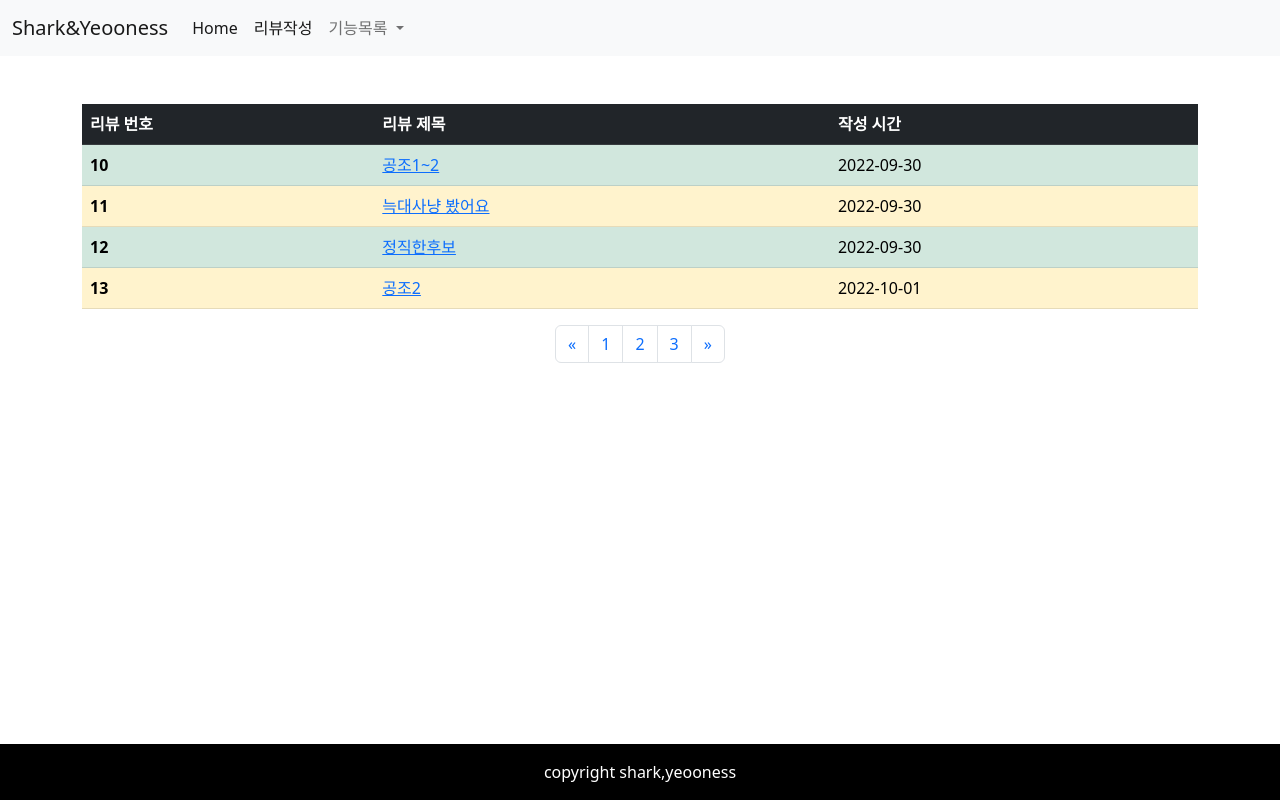
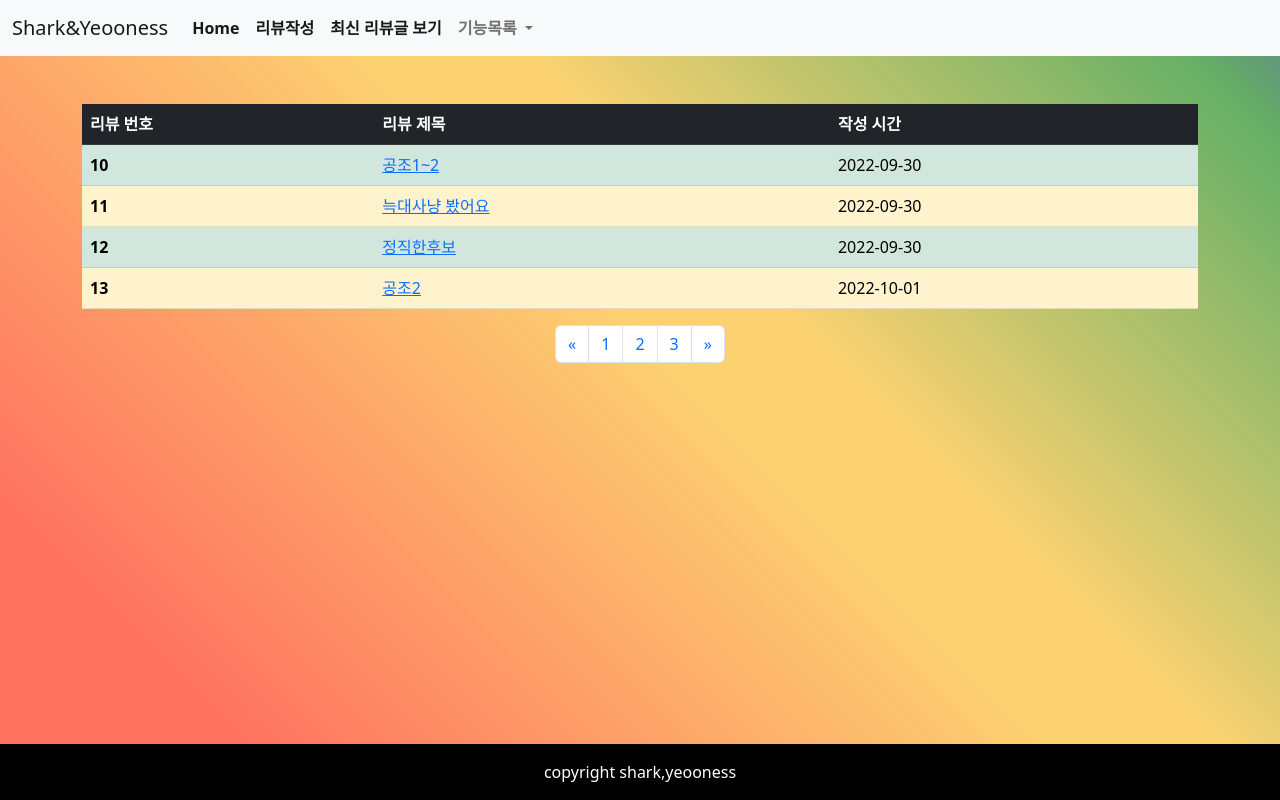
Before and after one commit to HYUNSIK-JI/pair_1, a Django app: page / in a window 1280 px wide. Run offline with Django 3.2, Linux system fonts and the light colour scheme; data comes from the database, SQL or seed files in the repository; both versions use the stored data as it was after the commit.

Commit message:
최신 리뷰글 보이게하기

```diff
--- a/Pair1/templates/pair1/base.html
+++ b/Pair1/templates/pair1/base.html
@@ -14,14 +14,11 @@
     crossorigin="anonymous"></script>
   <title>Document</title>
   <style>
-    /* body {
-      background-image: url('https://cdn.pixabay.com/photo/2020/02/27/18/54/popcorn-4885565_1280.jpg');
-    } */
-    /* body,
+    body,
     html {
       width: 100%;
-      height: 100%; */
-    /* overflow: hidden;
+      height: 100%;
+      overflow: hidden;
       background: rgba(255, 114, 96, 1);
       background: linear-gradient(45deg,
           rgba(255, 114, 96, 1) 0%,
@@ -30,7 +27,7 @@
           rgba(252, 210, 113, 1) 61%,
           rgba(102, 176, 102, 1) 93%,
           rgba(96, 135, 134, 1) 100%);
-    } */
+    }
   </style>
 
 </head>
@@ -47,23 +44,23 @@
         <div class="collapse navbar-collapse" id="navbarSupportedContent">
           <ul class="navbar-nav me-auto mb-2 mb-lg-0">
             <li class="nav-item">
-              <a class="nav-link active" aria-current="page" href="{% url 'Pair1:home' %}">Home</a>
+              <a class="nav-link active fw-bold" aria-current="page" href="{% url 'Pair1:home' %}">Home</a>
             </li>
             <li class="nav-item">
-              <a class="nav-link active" href="{% url 'Pair1:new' %}">리뷰작성</a>
+              <a class="nav-link active fw-bold" href="{% url 'Pair1:new' %}">리뷰작성</a>
             </li>
-            <!-- <li class="nav-item">
-              <a class="nav-link active" href="">리뷰보기</a>
-            </li> -->
+            <li class="nav-item">
+              <a class="nav-link active fw-bold" href="{% url 'Pair1:details' %}"> 최신 리뷰글 보기</a>
+            </li>
             <li class="nav-item dropdown">
-              <a class="nav-link dropdown-toggle" href="#" role="button" data-bs-toggle="dropdown"
+              <a class="nav-link dropdown-toggle fw-bold" href="#" role="button" data-bs-toggle="dropdown"
                 aria-expanded="false">
                 기능목록
               </a>
               <ul class="dropdown-menu">
                 <li><a class="dropdown-item" href="{% url 'Pair1:home' %}">Home</a></li>
                 <li><a class="dropdown-item" href="{% url 'Pair1:new' %}">리뷰작성</a></li>
-                <li><a class="dropdown-item" href="">리뷰내용</a></li>
+                <li><a class="dropdown-item" href="{% url 'Pair1:details' %}"">최신 리뷰글 보기</a></li>
               </ul>
             </li>
           </ul>
--- a/Pair1/urls.py
+++ b/Pair1/urls.py
@@ -15,4 +15,5 @@ urlpatterns = [
     path("delete/<int:pk>", views.delete, name="delete"),
     path("edit/<int:pk>", views.edit, name="edit"),
     path("update/<int:pk>", views.update, name="update"),
+    path("details/", views.details, name="details"),
 ]
--- a/Pair1/views.py
+++ b/Pair1/views.py
@@ -37,7 +37,12 @@ def detail(request, pk):
     k = Review.objects.get(pk=pk)
     context = {"c": k}
     return render(request, "Pair1/detail.html", context)
-
+def details(request):
+    k = Review.objects.latest('pk')
+    context = {
+        "c":k
+    }
+    return render(request,"Pair1/details.html",context)
 
 def delete(request, pk):
     Review.objects.get(pk=pk).delete()
```
Also changed, not shown: Pair1/templates/pair1/details.html (added, +17 -0 lines), db.sqlite3.
